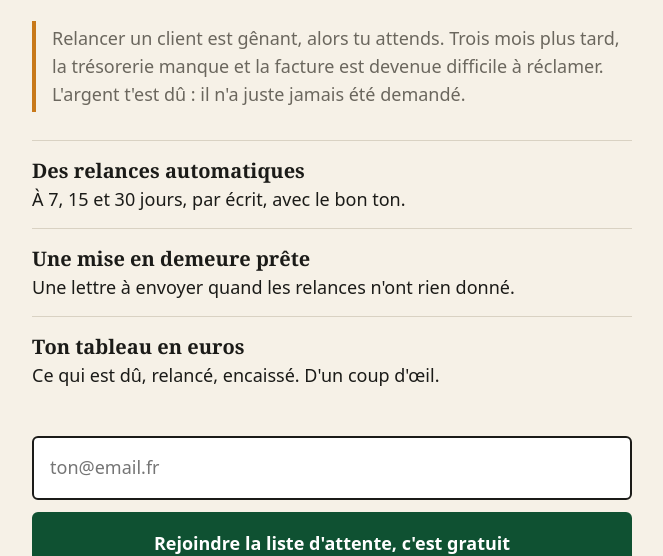
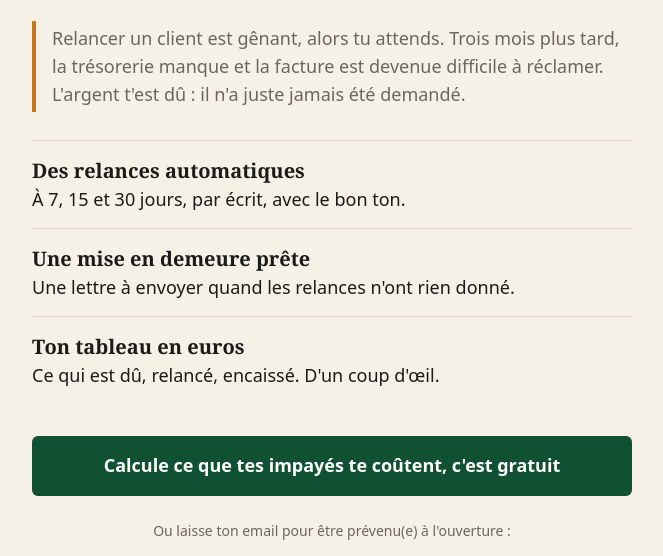
Before and after one commit to manonfuetbas-cyber/Remove, a plain HTML site: page index.html in a window 1280 px wide. Shown: the part 252-808 px from the top of the page, without its empty margins (308-971 px from the left). Drawn offline with Linux system fonts and the light colour scheme.

Commit message:
Update index.html

```diff
--- a/index.html
+++ b/index.html
@@ -39,6 +39,8 @@ footer{max-width:640px;margin:0 auto;padding:16px 20px 40px;font-size:13px;color
 <li><strong>Une mise en demeure prête</strong>Une lettre à envoyer quand les relances n'ont rien donné.</li>
 <li><strong>Ton tableau en euros</strong>Ce qui est dû, relancé, encaissé. D'un coup d'œil.</li>
 </ul>
+  <a href="tunnel.html" style="display:block;text-align:center;padding:16px;margin-top:32px;background:#0F5132;color:#fff;font-weight:700;border-radius:6px;text-decoration:none">Calcule ce que tes impayés te coûtent, c'est gratuit</a>
+<p class="note" style="text-align:center;margin:24px 0 0">Ou laisse ton email pour être prévenu(e) à l'ouverture :</p>
 <form action="https://api.web3forms.com/submit" method="POST">
 <input type="hidden" name="access_key" value="d902c82d-fbc2-456e-b916-fc1a5c5d3c8f">
 <input type="hidden" name="subject" value="Nouvelle inscription - liste d'attente Recouvre">
```
